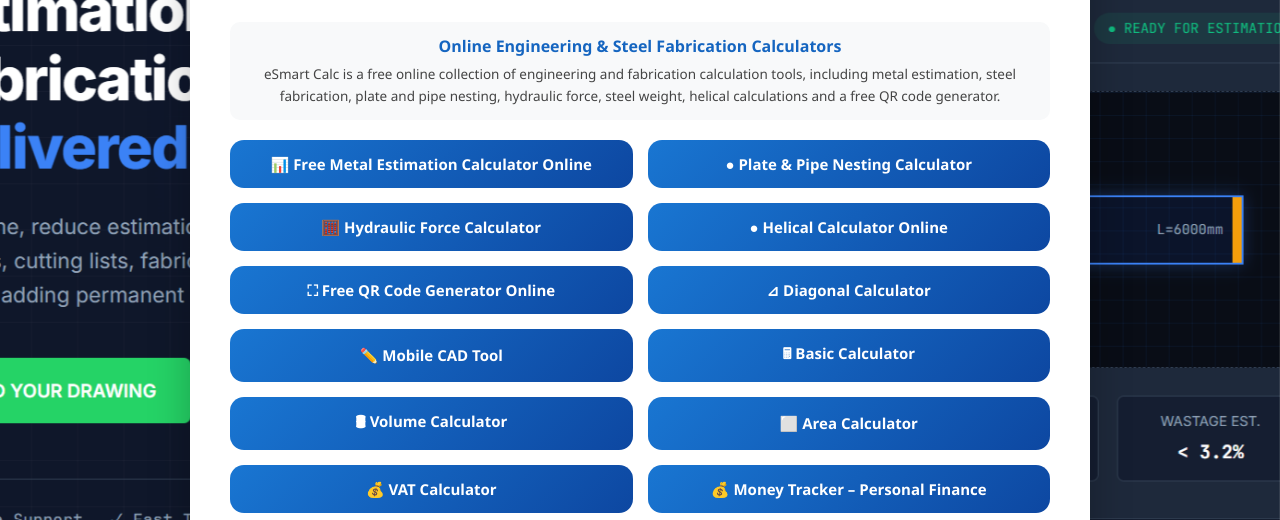
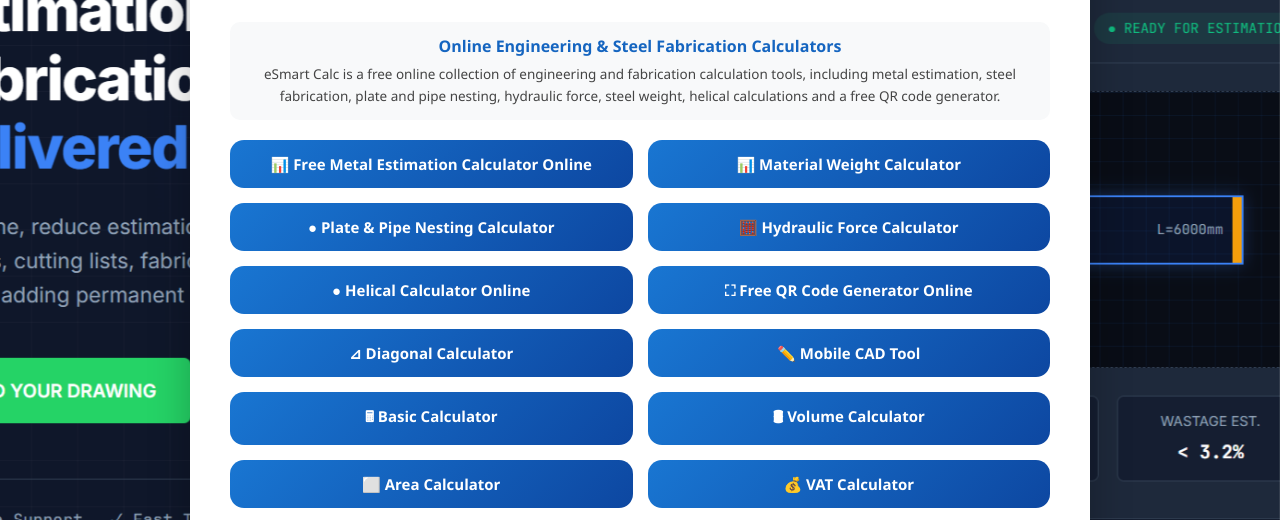
Before and after one commit to pankajoffice5-ctrl/smart-calculator, a plain HTML site: page index.html in a window 1280 px wide. Shown: the part 278-798 px from the top of the page. Drawn offline with Linux system fonts and the light colour scheme.

Commit message:
Update index.html

```diff
--- a/index.html
+++ b/index.html
@@ -452,6 +452,7 @@ footer {
 
   <nav class="button-group" aria-label="Engineering, estimation and utility calculators">
     <a href="estimation.html" class="btn-primary">📊 Free Metal Estimation Calculator Online</a>
+    <a href="metal_wt.html" class="btn-primary">📊 Material Weight Calculator</a>
     <a href="nesting.html" class="btn-primary">● Plate & Pipe Nesting Calculator</a>
     <a href="HYDRAOLIC.html" class="btn-primary">🧮 Hydraulic Force Calculator</a>
     <a href="helical.html" class="btn-primary">● Helical Calculator Online</a>
```
